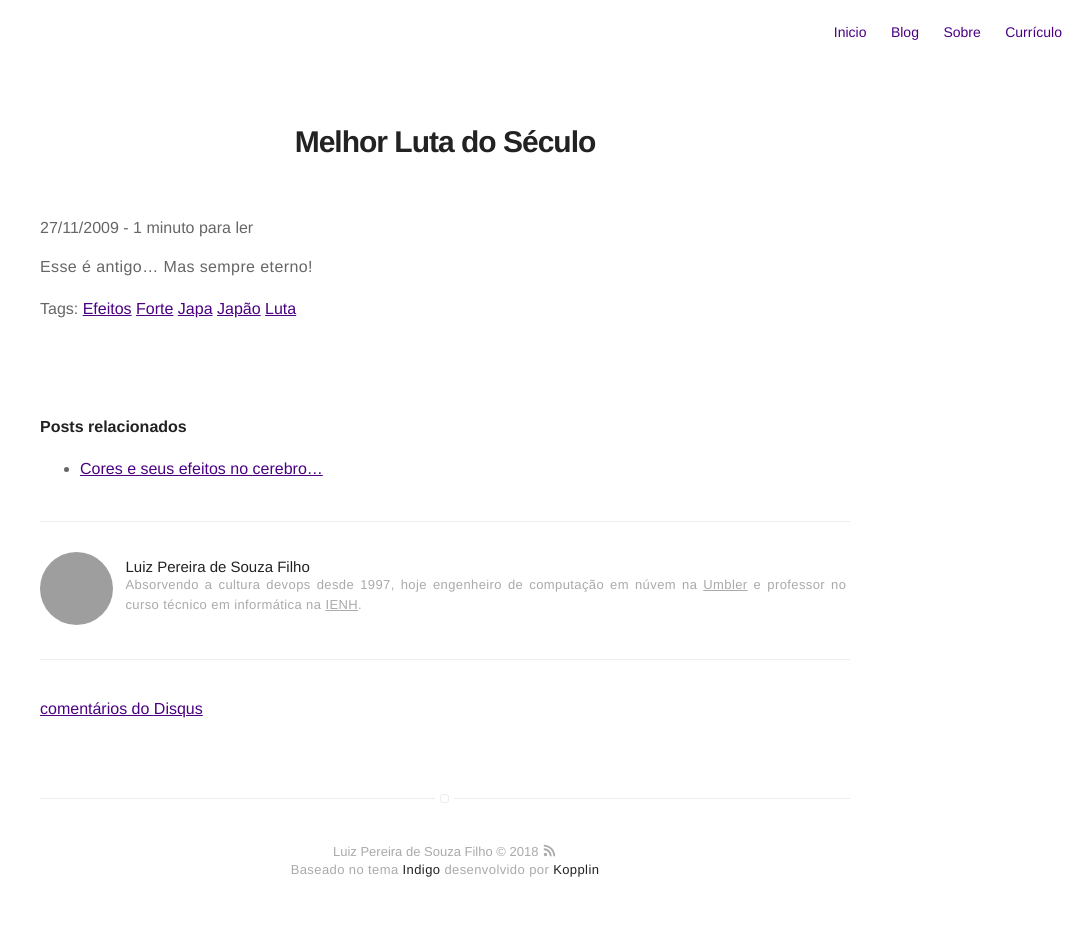
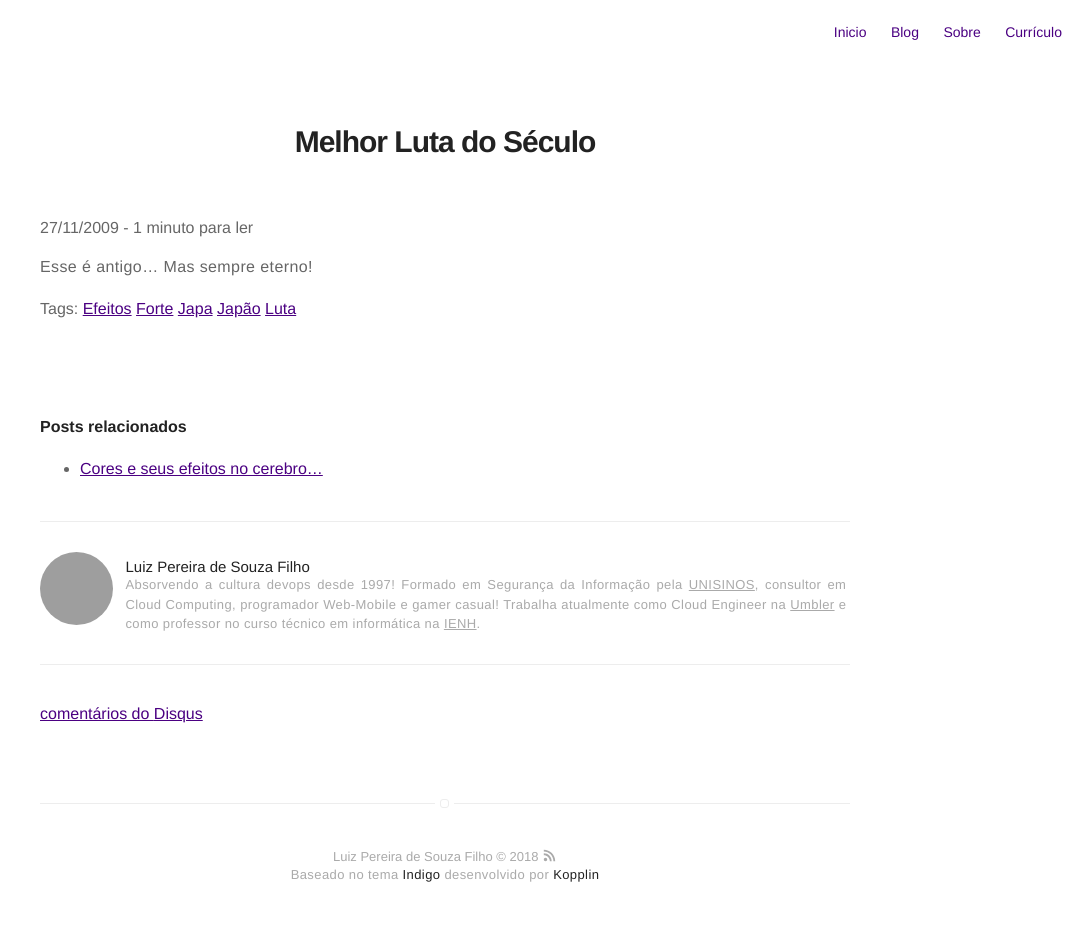
Before and after one commit to lpsouza/lpsouza.github.io, a Jekyll site: the page built from _posts/2009-11-27-melhor-luta-do-seculo.md, in a window 1280 px wide. Shown: the whole page, without its empty margins (195-1280 px from the left). Built offline with Jekyll 4.4.1, drawn with Linux system fonts in a browser that asks for light colours; comment, search, counter and statistics services are not loaded; grey boxes are pictures that could not be loaded.

Commit message:
Changes on author's bio

```diff
--- a/_config.yml
+++ b/_config.yml
@@ -57,7 +57,7 @@ email: lpsouza@gmail.com
 authors:
     lpsouza:
         name: Luiz Pereira de Souza Filho
-        bio: Absorvendo a cultura devops desde 1997, hoje engenheiro de computação em núvem na <a href="https://umbler.com">Umbler</a> e professor no curso técnico em informática na <a href="https://ienh.com.br">IENH</a>.
+        bio: Absorvendo a cultura devops desde 1997! Formado em Segurança da Informação pela <a href="https://unisinos.br">UNISINOS</a>, consultor em Cloud Computing, programador Web-Mobile e gamer casual! Trabalha atualmente como Cloud Engineer na <a href="https://umbler.com">Umbler</a> e como professor no curso técnico em informática na <a href="https://ienh.com.br">IENH</a>.
         external-image: true
         picture: https://www.gravatar.com/avatar/ce87a4c115c24ba10709878170134546?s=150
         twitter: lpsouza
```
